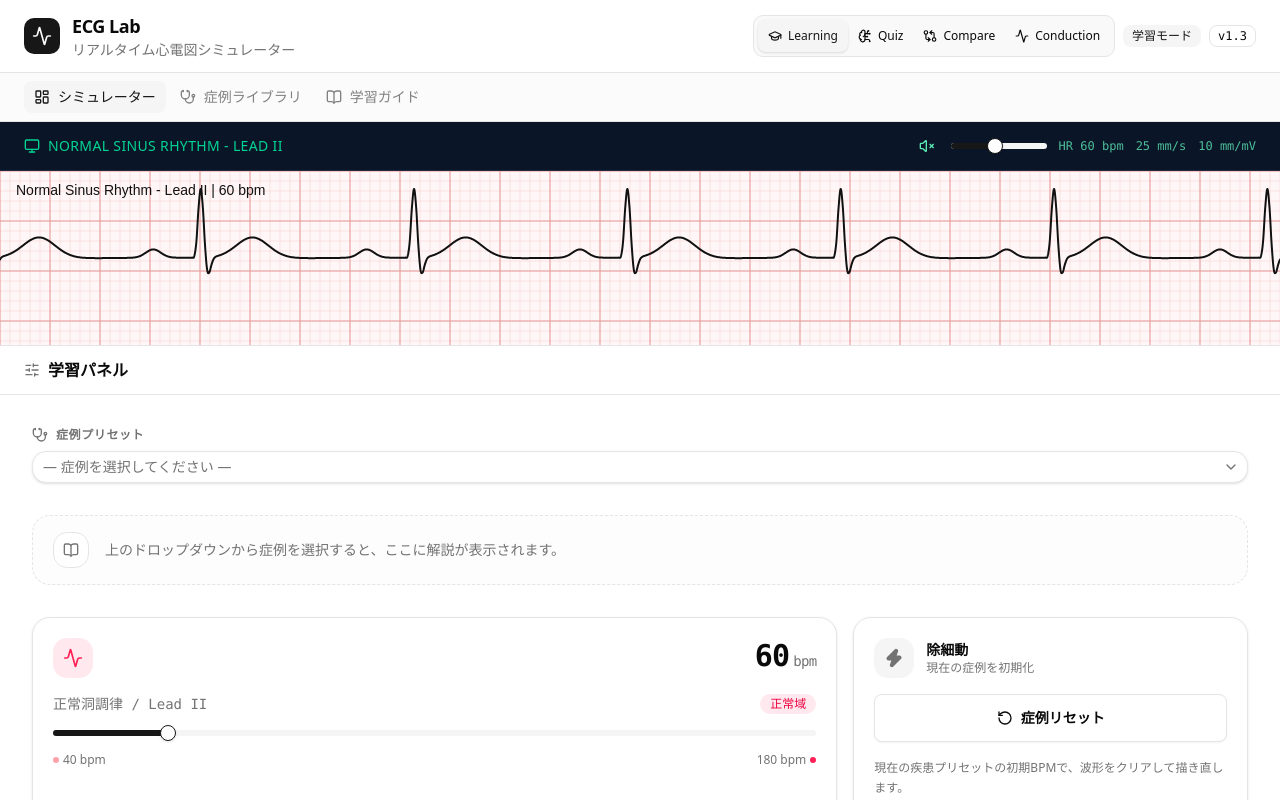
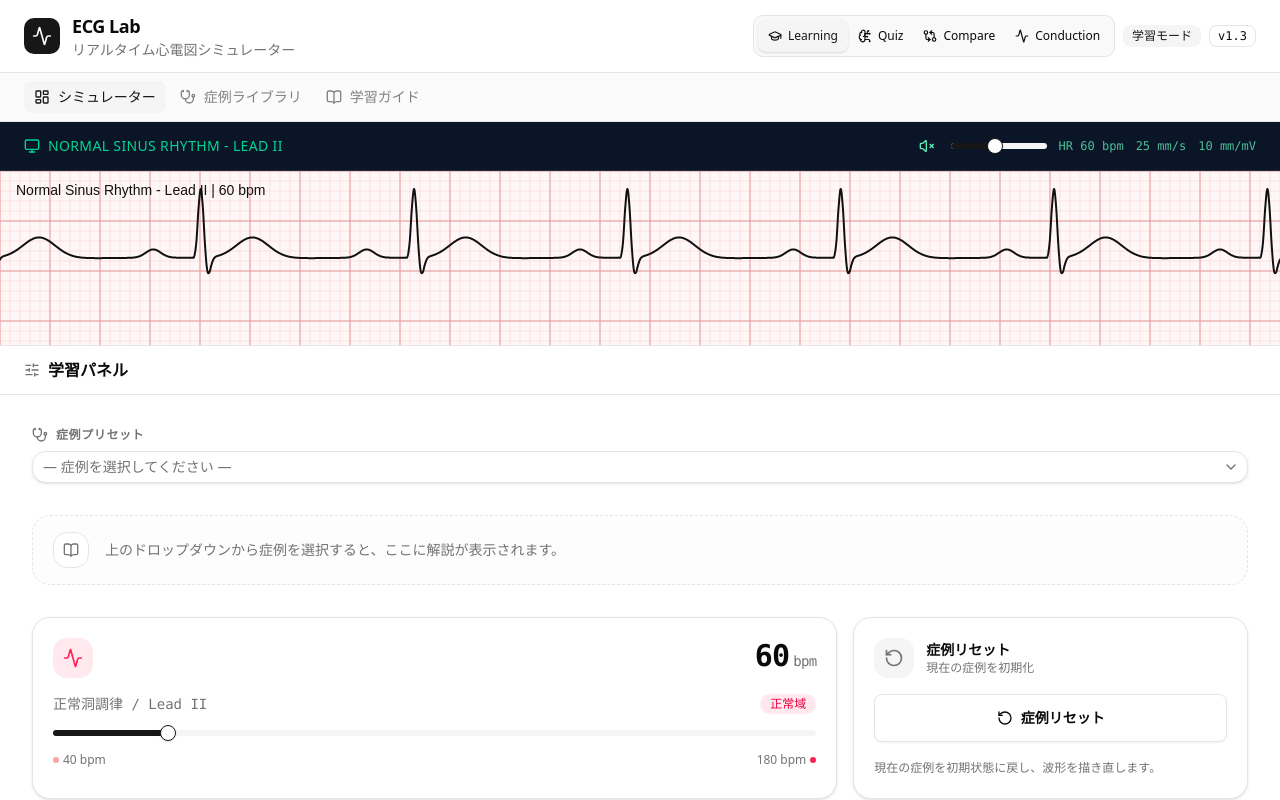
Before and after one commit to ku-maker/ECG-lab, a Next.js app: page / in a window 1280 px wide. Built offline with nearby package versions, Linux system fonts and the light colour scheme.

Commit message:
fix reset control label for non-shockable cases

```diff
--- a/components/dashboard/ParameterDashboard.tsx
+++ b/components/dashboard/ParameterDashboard.tsx
@@ -141,7 +141,11 @@ export function ParameterDashboard({
                 : "bg-muted text-muted-foreground"
             )}
           >
-            <Zap className="size-5 fill-current" aria-hidden />
+            {shockAvailable ? (
+              <Zap className="size-5 fill-current" aria-hidden />
+            ) : (
+              <RotateCcw className="size-5" aria-hidden />
+            )}
           </div>
           <div className="min-w-0">
             <div
@@ -150,7 +154,7 @@ export function ParameterDashboard({
                 shockAvailable ? "text-destructive" : "text-foreground"
               )}
             >
-              除細動
+              {shockAvailable ? "除細動" : "症例リセット"}
             </div>
             <div className="text-xs text-muted-foreground">
               {shockAvailable
@@ -194,8 +198,8 @@ export function ParameterDashboard({
 
         <div className="text-xs leading-relaxed text-muted-foreground">
           {shockAvailable
-            ? "通電後、電気的飽和とフラットラインを地続きに流し、正常洞調律へ復帰します。"
-            : "現在の疾患プリセットの初期BPMで、波形をクリアして描き直します。"}
+            ? "学習用のSHOCK演出後、正常洞調律へ復帰する流れを表示します。"
+            : "現在の症例を初期状態に戻し、波形を描き直します。"}
         </div>
       </ParamCard>
 
```
Also changed, not shown: 2 other files (tests, documents, lock files or other folders).
